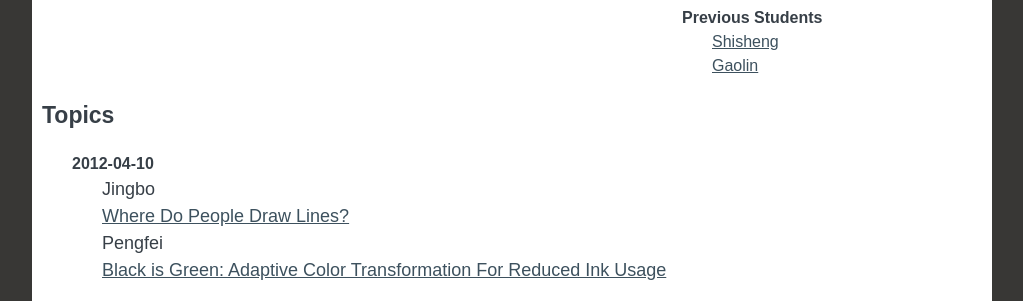
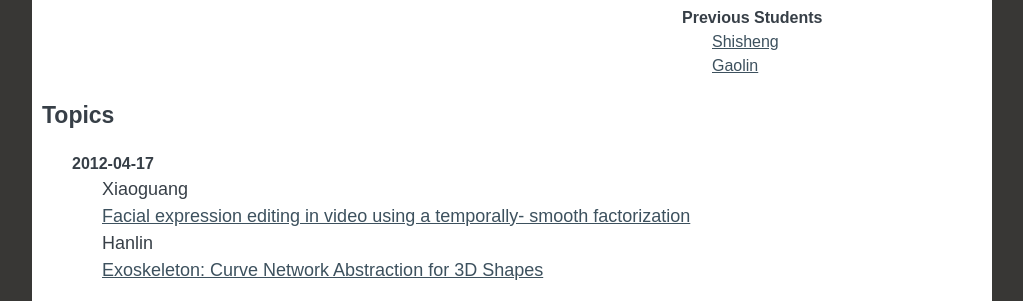
Before and after one commit to andyli/ResearchSeminar, a plain HTML site: page index.html in a window 1280 px wide. Shown: the part 455-756 px from the top of the page, without its empty margins (128-1151 px from the left). Drawn offline with nearby package versions, Linux system fonts and the light colour scheme.

Commit message:
sync with master

```diff
--- a/index.html
+++ b/index.html
@@ -73,6 +73,19 @@
 	<div class="topics grid_12 clearfix">
 		<h2>Topics</h2>
 		<ol id=seminar-items>
+            <li>
+                <h3>2012-04-17</h3>
+                <ul class=presents>
+                    <li>
+                        <div class=presenter>Xiaoguang</div>
+                        <div class=paper><a href="https://sites.google.com/site/yangfeisite/myresearch/expressiontransfer">Facial expression editing in video using a temporally- smooth factorization</a></div>
+                    </li>
+                    <li>
+                        <div class=presenter>Hanlin</div>
+                        <div class=paper><a href="http://users.cms.caltech.edu/~fferrari/Publications.html">Exoskeleton: Curve Network Abstraction for 3D Shapes</a></div>
+                    </li>
+                </ul>
+            </li>
             <li>
                 <h3>2012-04-10</h3>
                 <ul class=presents>
```
